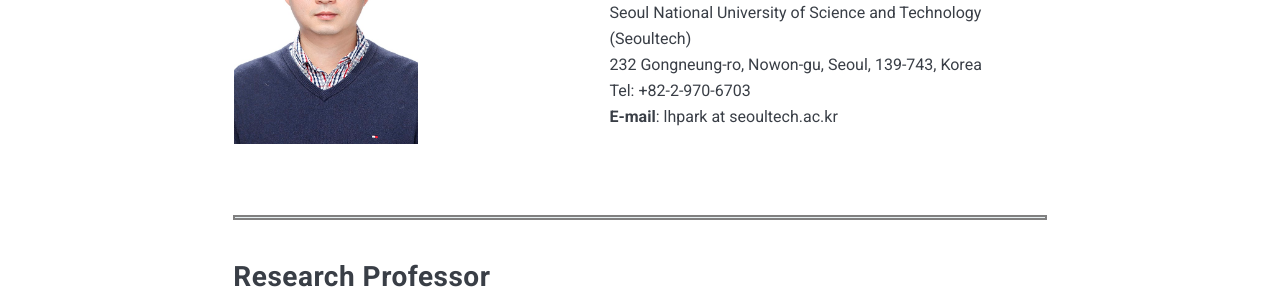
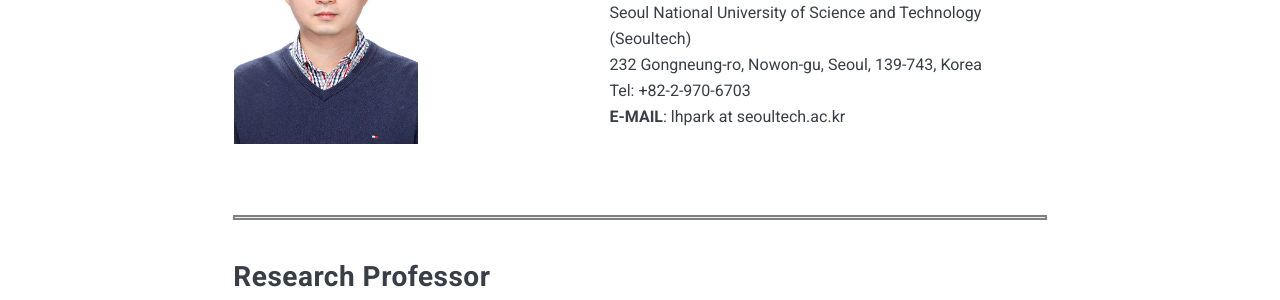
Before and after one commit to icelab-2020/HeeJaeMon123.github.io, a Jekyll site: the page built from _pages/01_members.md, in a window 1280 px wide. Shown: the part 537-837 px from the top of the page. Built offline with Jekyll 4.4.1, drawn with Linux system fonts in a browser that asks for light colours; nearby versions of some CDN libraries.

Commit message:
Update 01_members.md

```diff
--- a/_pages/01_members.md
+++ b/_pages/01_members.md
@@ -10,7 +10,7 @@
 
 | <img width=400/>   |    |
 |:---|:---|
-| ![iot]({{site.baseurl}}/images/lh.jpg){: width="184" height="248"} | <b><span style="font-size:250%">박래혁(Heejae Park)</span></b><br><br> Department of Computer Science and Engineering  <br>  Seoul National University of Science and Technology (Seoultech) <br>  232 Gongneung-ro, Nowon-gu, Seoul, 139-743, Korea <br> Tel: +82-2-970-6703  <br>  **E-mail**: lhpark at seoultech.ac.kr |
+| ![iot]({{site.baseurl}}/images/lh.jpg){: width="184" height="248"} | <b><span style="font-size:250%">박래혁(Heejae Park)</span></b><br><br> Department of Computer Science and Engineering  <br>  Seoul National University of Science and Technology (Seoultech) <br>  232 Gongneung-ro, Nowon-gu, Seoul, 139-743, Korea <br> Tel: +82-2-970-6703  <br>  **E-MAIL**: lhpark at seoultech.ac.kr |
 
 <hr style="border:2px solid gray">
 
```
